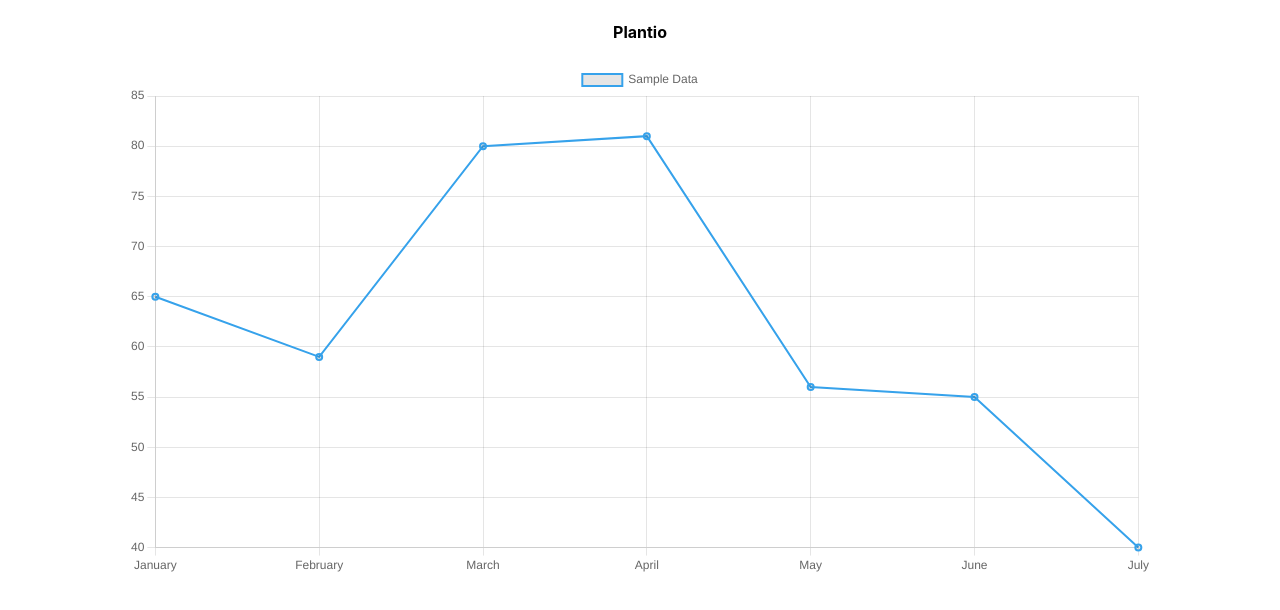
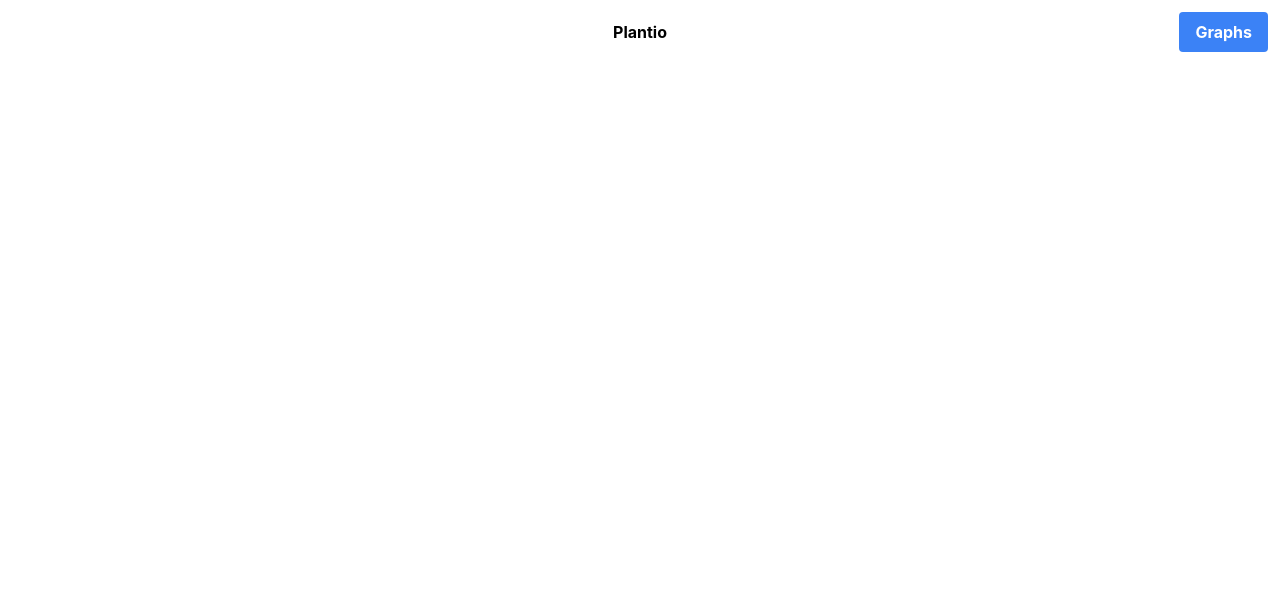
Before and after one commit to JosephMcIndoo/plant.io, a React (Create React App) app in the folder frontend/: page /automation in a window 1280 px wide. Shown: the top 610 px of the page. Built offline with nearby package versions, Linux system fonts and the light colour scheme.

Commit message:
delegation

```diff
--- a/frontend/package.json
+++ b/frontend/package.json
@@ -10,6 +10,7 @@
     "react": "^18.2.0",
     "react-chartjs-2": "^5.2.0",
     "react-dom": "^18.2.0",
+    "react-router-dom": "^6.22.3",
     "react-scripts": "^5.0.1",
     "tailwindcss": "^3.4.1",
     "web-vitals": "^2.1.4"
--- a/frontend/src/App.js
+++ b/frontend/src/App.js
@@ -1,45 +1,23 @@
 import './App.css';
-import Chart from "chart.js/auto";
-import { CategoryScale } from "chart.js";
-import { useState } from "react";
-import { Data } from "./data";
-import { CreateChart } from "./components/Chart";
-import { Line } from 'react-chartjs-2';
-
-Chart.register(CategoryScale);
+import {ChartModal} from './components/Chart';
+import { Link } from "react-router-dom";
+import { BrowserRouter as Router, Routes, Route } from "react-router-dom";
+import {Automation} from './components/Automation';
 
 function App() {
-  const chartData = {
-    labels: ['January', 'February', 'March', 'April', 'May', 'June', 'July'],
-    datasets: [
-        {
-            label: 'Sample Data',
-            data: [65, 59, 80, 81, 56, 55, 40],
-            fill: false,
-            borderColor: 'rgba(54, 162, 235, 1)',
-            borderWidth: 2
-        }
-    ]
-  };
+
 
   return (
-    <div className='flex flex-col items-center justify-center'>
-        <h1 className='mt-5 font-bold flex w-full justify-center text-center'>Plantio</h1>
-        <div className='w-4/5 m-5 justify-center flex'>
-            <Line
-                data={chartData}
-                options={{
-                    scales: {
-                        yAxes: [{
-                            ticks: {
-                                beginAtZero: true
-                            }
-                        }]
-                    }
-                }}
-            />
-        </div>
-    </div>
+    <Router>
+      <div>
+        <Routes>
+          <Route path="/" element={<ChartModal />} />
+          <Route path="/automation" element={<Automation />} />
+        </Routes>
+      </div>
+    </Router>
+
+
   );
 };
 
--- /dev/null
+++ b/frontend/src/components/Automation.js
@@ -0,0 +1,17 @@
+import { Line } from "react-chartjs-2";
+import { Link } from "react-router-dom";
+
+export function Automation() {
+    return (
+        <div className='flex flex-col items-center justify-center'>
+            <h1 className='mt-5 font-bold flex w-full justify-center text-center'>Plantio</h1>
+            <div className='w-4/5 m-5 justify-center flex'>
+            </div>
+            <div className='w-4/5 m-5 justify-center flex'>
+                <Link to="/">
+                    <button className='bg-blue-500 hover:bg-blue-700 text-white absolute top-3 right-3 font-bold py-2 px-4 rounded'>Graphs</button>
+                </Link>
+            </div>
+        </div>
+    );
+}
--- a/frontend/src/components/Chart.js
+++ b/frontend/src/components/Chart.js
@@ -1,20 +1,30 @@
 import Chart from "chart.js/auto";
+import { Line } from 'react-chartjs-2';
+import { Link } from "react-router-dom";
 
-export const CreateChart = (chartType, labels, data, title) => {
-    const ctx = document.getElementById('myChart');
-    return new Chart(ctx, {
-        type: chartType,
-        data: {
-            labels: labels,
-            datasets: [{
-                label: title,
-                data: data,
-                backgroundColor: 'rgba(54, 162, 235, 0.2)',
+const chartData = {
+    labels: ['January', 'February', 'March', 'April', 'May', 'June', 'July'],
+    datasets: [
+        {
+            label: 'Sample Data',
+            data: [65, 59, 80, 81, 56, 55, 40],
+            fill: false,
             borderColor: 'rgba(54, 162, 235, 1)',
-                borderWidth: 1
-            }]
-        },
-        options: {
+            borderWidth: 2
+        }
+    ]
+  };
+
+export function ChartModal() {
+
+    return (
+
+        <div className='flex flex-col items-center justify-center'>
+            <h1 className='mt-5 font-bold flex w-full justify-center text-center'>Plantio</h1>
+            <div className='w-4/5 m-5 justify-center flex'>
+                <Line
+                    data={chartData}
+                    options={{
                         scales: {
                             yAxes: [{
                                 ticks: {
@@ -22,10 +32,14 @@ export const CreateChart = (chartType, labels, data, title) => {
                                 }
                             }]
                         }
-        }
-    });
+                    }}
+                />
+            </div>
+            <div className='w-4/5 m-5 justify-center flex'>
+                <Link to="/automation">
+                    <button className='bg-blue-500 hover:bg-blue-700 text-white absolute top-3 right-3 font-bold py-2 px-4 rounded'>Automation</button>
+                </Link>
+            </div>
+        </div>
+    )
 };
-const labels = ['January', 'February', 'March', 'April', 'May', 'June', 'July'];
-const data = [65, 59, 80, 81, 56, 55, 40];
-const title = 'Sample Data';
-const myChart = CreateChart('bar', labels, data, title);
```
Also changed, not shown: 1 other file (tests, documents, lock files or other folders). Lines whose indentation alone changed are shown as unchanged.
